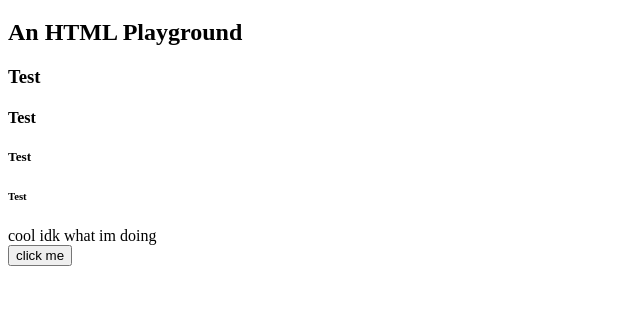
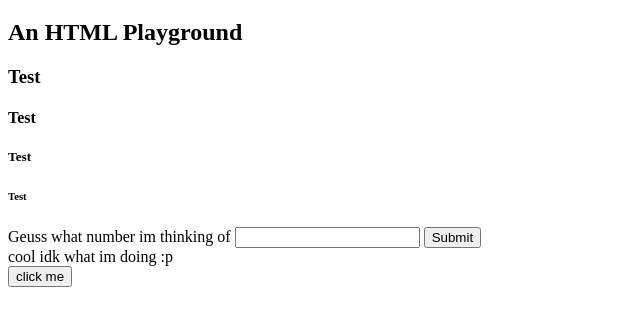
Before and after one commit to derpy2289/derpy2289.github.io, a plain HTML site: page index.html in a window 1280 px wide. Shown: the part 61-386 px from the top of the page, without its empty margins (0-640 px from the left). Drawn offline with Linux system fonts and the light colour scheme.

Commit message:
Update index.html

```diff
--- a/index.html
+++ b/index.html
@@ -14,7 +14,14 @@
         <h4> Test</h4>
         <h5> Test</h5>
         <h6> Test</h6>
-        cool idk what im doing
+        <form action="/url" method="GET">
+            <label>
+                Geuss what number im thinking of
+                <input type="text" name="username" minlength="3" maxlength="20" required>
+            </label>
+            <button type="submit">Submit</button>
+        </form>
+        cool idk what im doing :p
         <br>
         <button onclick="location.href='https://www.youtube.com/watch?v=dQw4w9WgXcQ';">click me</button>
     </body>
```
